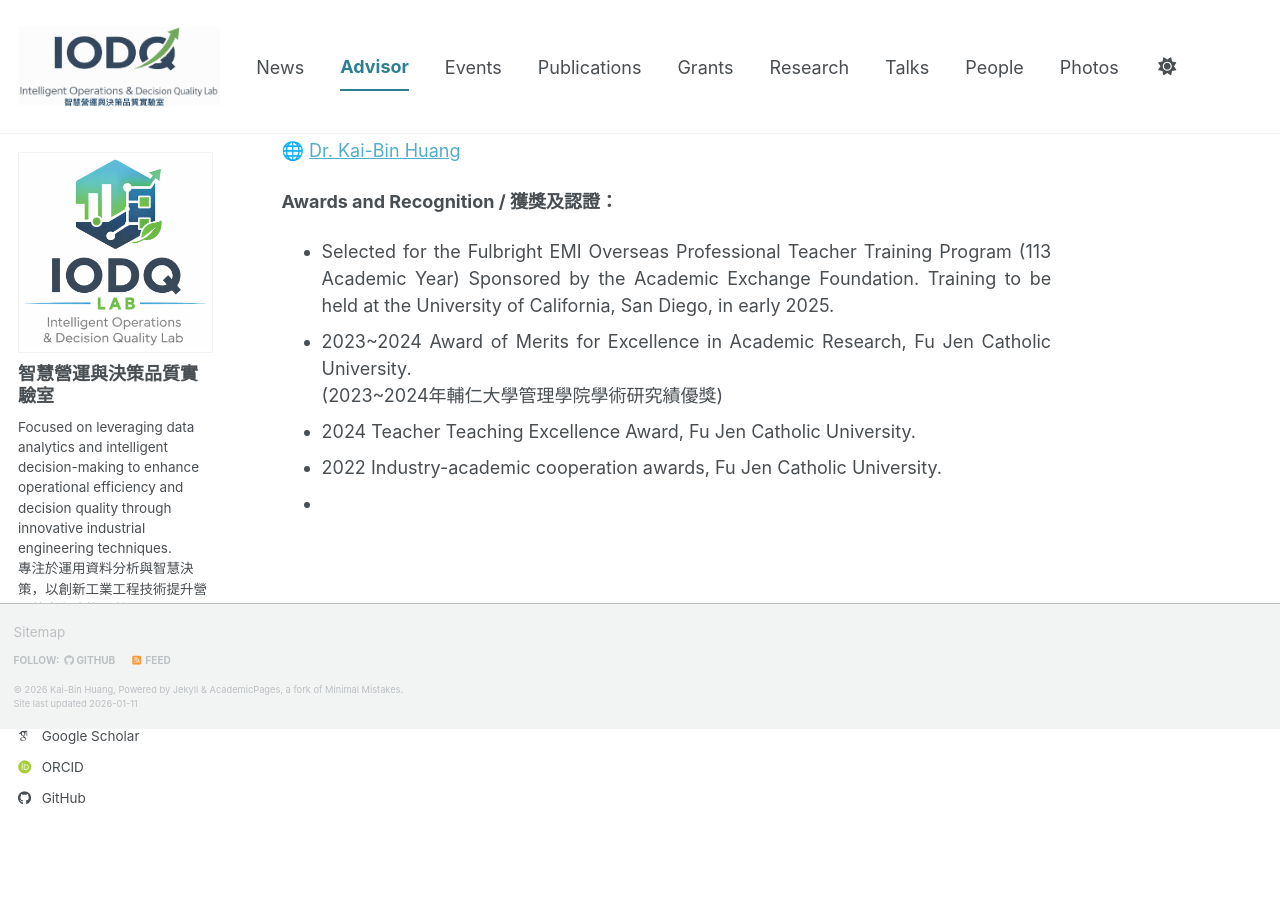
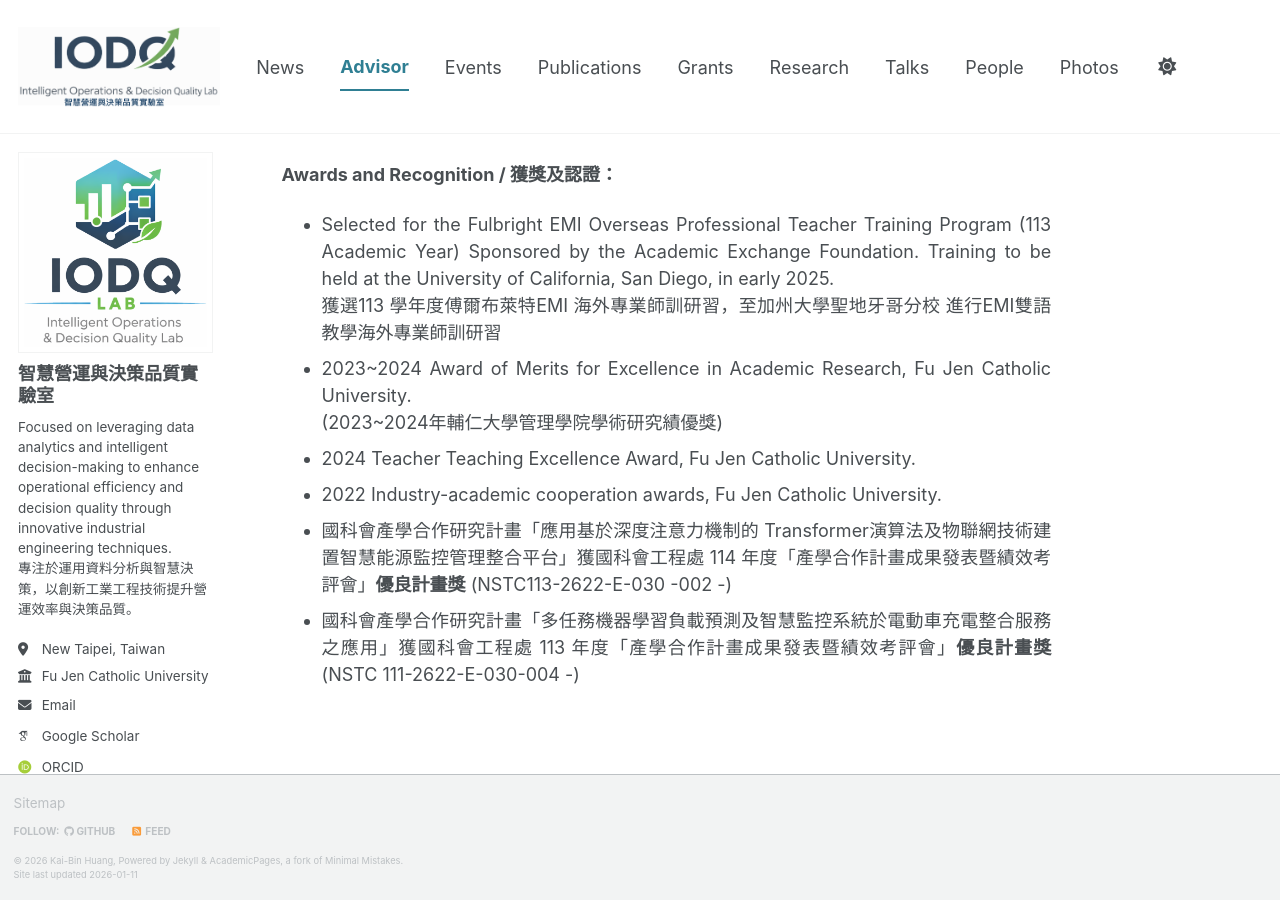
Before and after one commit to kbhuang188/kbhuang188.github.io, a Jekyll site: the page built from _pages/advisor.md, in a window 1280 px wide and 900 px high, scrolled down 1365 px. Built offline with Jekyll 4.4.1, drawn with Linux system fonts in a browser that asks for light colours; some web fonts are replaced; a script bundle is joined from its source files by our own code; library files that are not in the unit come from our copies.

Commit message:
Update advisor.md

```diff
--- a/_pages/advisor.md
+++ b/_pages/advisor.md
@@ -5,14 +5,12 @@
 ---
 **Assistant Professor / 指導教授**
 Kai-Bin Huang（黃凱斌）<br>
-- 輔仁大學 企業管理學系 助理教授
-- Assistant Professor, Department of Business Administration, Fu Jen Catholic University, Taiwan
-<br>
-- 輔仁大學 管理學院雙語教學推動中心 主任
-- Director, Bilingual Education Center of the College of Management
-<br>
-- 經濟部品質管制國家標準技術委員會 委員
-- Member, Quality Control Committee, Bureau of Standards, Metrology, and  Inspection, Ministry of Economic Affairs, Taiwan
+- 輔仁大學 企業管理學系 助理教授 <br>
+  Assistant Professor, Department of Business Administration, Fu Jen Catholic University, Taiwan
+- 輔仁大學 管理學院雙語教學推動中心 主任 <br>
+  Director, Bilingual Education Center of the College of Management
+- 經濟部品質管制國家標準技術委員會 委員<br>
+  Member, Quality Control Committee, Bureau of Standards, Metrology, and  Inspection, Ministry of Economic Affairs, Taiwan
 <br>
 
 <div class="photo-grid">
@@ -38,9 +36,11 @@
 
 **Awards and Recognition / 獲獎及認證：**
 - Selected for the Fulbright EMI Overseas Professional Teacher Training Program (113 Academic Year) Sponsored by the Academic Exchange Foundation.
-  Training to be held at the University of California, San Diego, in early 2025.
+  Training to be held at the University of California, San Diego, in early 2025. <br>
+  獲選113 學年度傅爾布萊特EMI 海外專業師訓研習，至加州大學聖地牙哥分校 進行EMI雙語教學海外專業師訓研習
 - 2023~2024 Award of Merits for Excellence in Academic Research, Fu Jen Catholic University.<br>
   (2023~2024年輔仁大學管理學院學術研究績優獎)
 - 2024 Teacher Teaching Excellence Award, Fu Jen Catholic University.
 - 2022 Industry-academic cooperation awards, Fu Jen Catholic University.
--
+- 國科會產學合作研究計畫「應用基於深度注意力機制的 Transformer演算法及物聯網技術建置智慧能源監控管理整合平台」獲國科會工程處 114 年度「產學合作計畫成果發表暨績效考評會」**優良計畫獎** (NSTC113-2622-E-030 -002 -)
+- 國科會產學合作研究計畫「多任務機器學習負載預測及智慧監控系統於電動車充電整合服務之應用」獲國科會工程處 113 年度「產學合作計畫成果發表暨績效考評會」**優良計畫獎** (NSTC 111-2622-E-030-004 -)
```
